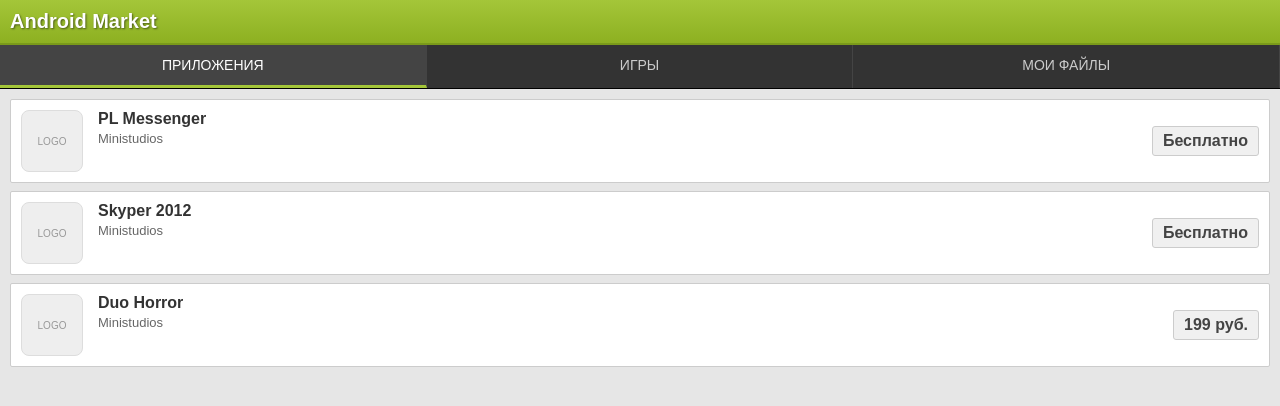
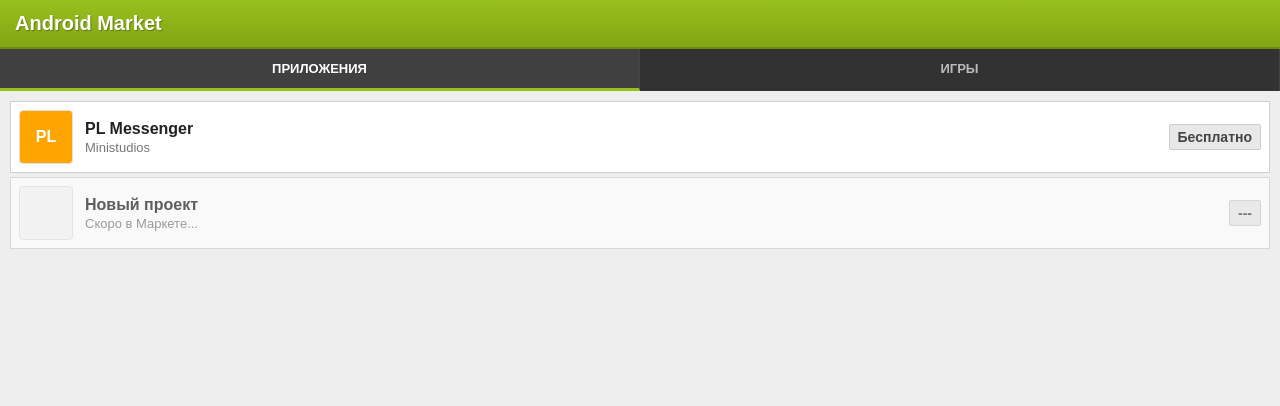
Before and after one commit to nedohaker95-bot/ministudios.github.io, a plain HTML site: page index.html in a window 1280 px wide. Drawn offline with Linux system fonts and the light colour scheme.

Commit message:
Update index.html

```diff
--- a/index.html
+++ b/index.html
@@ -2,150 +2,135 @@
 <html lang="ru">
 <head>
     <meta charset="UTF-8">
-    <title>Android Market 2012</title>
+    <meta name="viewport" content="width=device-width, initial-scale=1.0">
+    <title>Android Market</title>
     <style>
-        /* Стиль в духе 2012 года */
+        /* Ретро-стиль Android Market 2.3.6 */
         body {
-            background-color: #e6e6e6;
+            background-color: #eeeeee;
             font-family: Arial, sans-serif;
             margin: 0;
             padding: 0;
         }
 
-        /* Верхняя зеленая панель */
+        /* Верхняя плашка */
         header {
-            background: linear-gradient(to bottom, #a4c639, #8db021);
+            background: linear-gradient(to bottom, #98c01d 0%, #82a513 100%);
             color: white;
-            padding: 10px;
+            padding: 12px 15px;
             display: flex;
             align-items: center;
-            border-bottom: 2px solid #7a9a1a;
-            box-shadow: 0 2px 5px rgba(0,0,0,0.2);
+            border-bottom: 2px solid #6d8a10;
         }
 
-        .market-logo {
+        .logo-text {
+            font-size: 20px;
             font-weight: bold;
-            font-size: 20px;
-            text-shadow: 1px 1px 2px rgba(0,0,0,0.5);
+            text-shadow: 1px 1px 1px rgba(0,0,0,0.3);
         }
 
-        /* Вкладки под заголовком */
+        /* Навигация */
         nav {
-            background: #333;
+            background: #323232;
             display: flex;
-            border-bottom: 1px solid #000;
         }
 
         nav div {
             flex: 1;
             text-align: center;
             padding: 12px 0;
-            color: #ccc;
-            font-size: 14px;
+            color: #bbbbbb;
+            font-size: 13px;
+            font-weight: bold;
             text-transform: uppercase;
+            cursor: pointer;
             border-right: 1px solid #444;
-            cursor: pointer;
         }
 
         nav div.active {
             color: white;
-            background: #444;
-            border-bottom: 3px solid #a4c639;
+            background: #404040;
+            border-bottom: 3px solid #98c01d;
         }
 
-        /* Список приложений */
-        .content {
+        /* Контент */
+        .app-list {
             padding: 10px;
         }
 
-        .app-card {
+        .app-item {
             background: white;
-            margin-bottom: 8px;
-            padding: 10px;
+            border: 1px solid #d0d0d0;
+            margin-bottom: 4px;
             display: flex;
-            border: 1px solid #ccc;
-            border-radius: 2px;
+            padding: 8px;
+            align-items: center;
         }
 
         .app-icon {
-            width: 60px;
-            height: 60px;
-            background: #eee;
-            margin-right: 15px;
-            border-radius: 8px;
-            display: flex;
-            justify-content: center;
-            align-items: center;
-            font-size: 10px;
-            color: #999;
-            border: 1px solid #ddd;
+            width: 52px;
+            height: 52px;
+            background: #f5f5f5;
+            border: 1px solid #e0e0e0;
+            margin-right: 12px;
+            border-radius: 4px;
         }
 
-        .app-info {
-            flex: 1;
+        .app-details {
+            flex-grow: 1;
         }
 
-        .app-title {
+        .app-name {
             font-weight: bold;
-            color: #333;
             font-size: 16px;
-            margin-bottom: 3px;
+            color: #222;
+            margin-bottom: 2px;
         }
 
-        .app-developer {
-            color: #666;
+        .app-sub {
+            color: #777;
             font-size: 13px;
         }
 
-        .price {
-            background: #f0f0f0;
-            padding: 5px 10px;
-            border-radius: 3px;
+        .price-tag {
+            background: #e8e8e8;
+            border: 1px solid #cccccc;
+            padding: 4px 8px;
+            font-size: 14px;
             font-weight: bold;
             color: #444;
-            border: 1px solid #ccc;
-            align-self: center;
+            border-radius: 2px;
         }
     </style>
 </head>
 <body>
 
 <header>
-    <div class="market-logo">Android Market</div>
+    <div class="logo-text">Android Market</div>
 </header>
 
 <nav>
     <div class="active">Приложения</div>
     <div>Игры</div>
-    <div>Мои файлы</div>
 </nav>
 
-<div class="content">
-    <div class="app-card">
-        <div class="app-icon">LOGO</div>
-        <div class="app-info">
-            <div class="app-title">PL Messenger</div>
-            <div class="app-developer">Ministudios</div>
+<div class="app-list">
+    <div class="app-item">
+        <div class="app-icon" style="background: #ffa500; display: flex; align-items: center; justify-content: center; color: white; font-weight: bold;">PL</div>
+        <div class="app-details">
+            <div class="app-name">PL Messenger</div>
+            <div class="app-sub">Ministudios</div>
         </div>
-        <div class="price">Бесплатно</div>
+        <div class="price-tag">Бесплатно</div>
     </div>
 
-    <div class="app-card">
-        <div class="app-icon">LOGO</div>
-        <div class="app-info">
-            <div class="app-title">Skyper 2012</div>
-            <div class="app-developer">Ministudios</div>
+    <div class="app-item" style="opacity: 0.7;">
+        <div class="app-icon"></div>
+        <div class="app-details">
+            <div class="app-name">Новый проект</div>
+            <div class="app-sub">Скоро в Маркете...</div>
         </div>
-        <div class="price">Бесплатно</div>
-    </div>
-
-    <div class="app-card">
-        <div class="app-icon">LOGO</div>
-        <div class="app-info">
-            <div class="app-title">Duo Horror</div>
-            <div class="app-developer">Ministudios</div>
-        </div>
-        <div class="price">199 руб.</div>
+        <div class="price-tag">---</div>
     </div>
 </div>
 
```
